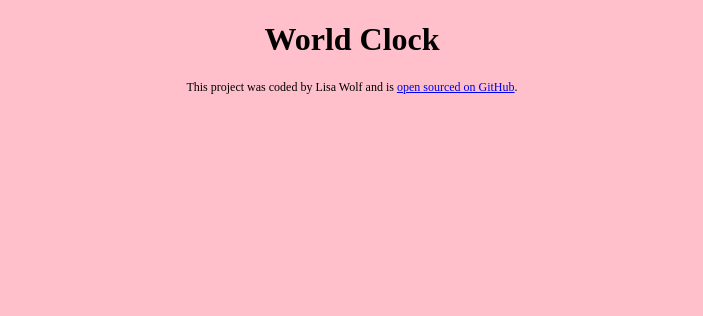
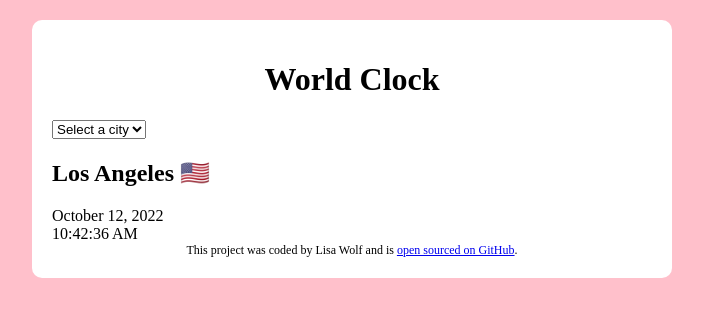
Before and after one commit to LadyDarkWolf/World-Clock, a plain HTML site: page index.html in a window 1280 px wide. Shown: the whole page, without its empty margins (288-991 px from the left). Drawn offline with nearby package versions, Linux system fonts and the light colour scheme.

Commit message:
Added basic HTML elements

```diff
--- a/index.html
+++ b/index.html
@@ -1,20 +1,35 @@
 <!DOCTYPE html>
 <html lang="en">
   <head>
-    <meta charset="UTF-8">
-    <meta http-equiv="X-UA-Compatible" content="IE=edge">
-    <meta name="viewport" content="width=device-width, initial-scale=1.0">
+    <meta charset="UTF-8" />
+    <meta http-equiv="X-UA-Compatible" content="IE=edge" />
+    <meta name="viewport" content="width=device-width, initial-scale=1.0" />
     <script src="https://cdnjs.cloudflare.com/ajax/libs/moment.js/2.29.4/moment.min.js"></script>
     <script src="https://cdnjs.cloudflare.com/ajax/libs/moment-timezone/0.5.37/moment-timezone-with-data-1970-2030.min.js"></script>
     <title>World Clock - Lisa Wolf</title>
     <link rel="stylesheet" href="style/index.css" />
   </head>
   <body>
+    <div class="container">
       <h1>World Clock</h1>
+      <select id="city-select">
+        <option value="">Select a city</option>
+        <option value="London">London</option>
+        <option value="Canberra">Canberra</option>
+        <option value="Tokyo">Tokyo</option>
+      </select>
+      <div class="city">
+        <h2>Los Angeles 🇺🇸</h2>
+        <div class="date">October 12, 2022</div>
+        <div class="time">10:42:36 AM</div>
+      </div>
       <footer>
         This project was coded by Lisa Wolf and is
-        <A href="https://github.com/LadyDarkWolf/World-Clock">open sourced on GitHub</A>.
+        <a href="https://github.com/LadyDarkWolf/World-Clock"
+          >open sourced on GitHub</a
+        >.
       </footer>
+    </div>
     <script src="src/index.js"></script>
   </body>
 </html>
--- a/style/index.css
+++ b/style/index.css
@@ -9,3 +9,10 @@ footer {
     text-align:center;
     font-size: 12px;
 }
+.container {
+    max-width: 600px;
+    background: white;
+    margin: 20px auto;
+    border-radius: 10px;
+    padding: 20px;
+}
```
Lines whose indentation alone changed are shown as unchanged.
